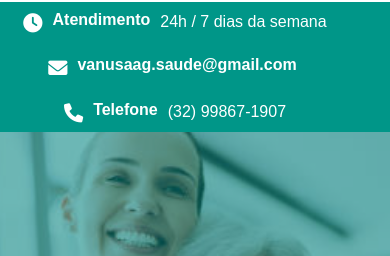
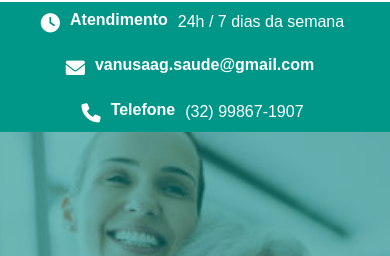
Before and after one commit to RafaelaSilveira1987/cuidar-no-lar, a plain HTML site: page index.html in a window 390 px wide. Shown: the part 161-417 px from the top of the page. Drawn offline with Linux system fonts and the light colour scheme.

Commit message:
Add files via upload

```diff
--- a/assets/style.css
+++ b/assets/style.css
@@ -661,6 +661,7 @@ footer {
     flex-direction: column; /* Coloca p e span em linhas diferentes */
     align-items: center;
     justify-content: center;
+    text-align: center;
   }
 
   .contact-info p {
@@ -778,6 +779,27 @@ footer {
   }
 }
 
+@media (max-width: 795px) {
+  /* Ajustes para telas menores que 795px */
+  .contact-info div {
+    display: flex;
+    flex-direction: row; /* Coloca p e span em linhas diferentes */
+    align-items: center;
+    justify-content: center;
+    text-align: center;
+  }
+
+  .contact-info p {
+    font-size: 1rem; /* Tamanho da fonte ajustado */
+    margin-bottom: 4px; /* Espaço entre p e span */
+  }
+
+  .contact-info span {
+    font-size: 0.8rem; /* Tamanho da fonte ajustado */
+  }
+}
+
+
 @media (max-width: 480px) {
   .contact-info div{
     background-color: #009688;
@@ -843,7 +865,10 @@ footer {
     flex-direction: row; /* Coloca p e span em linhas diferentes */
     align-items: center;
     justify-content: center;
+    text-align: center;
     font-size: 1rem;
+    padding: 10px;
+    margin-left: 35px;
   }
 
   .contact-info p {
```
